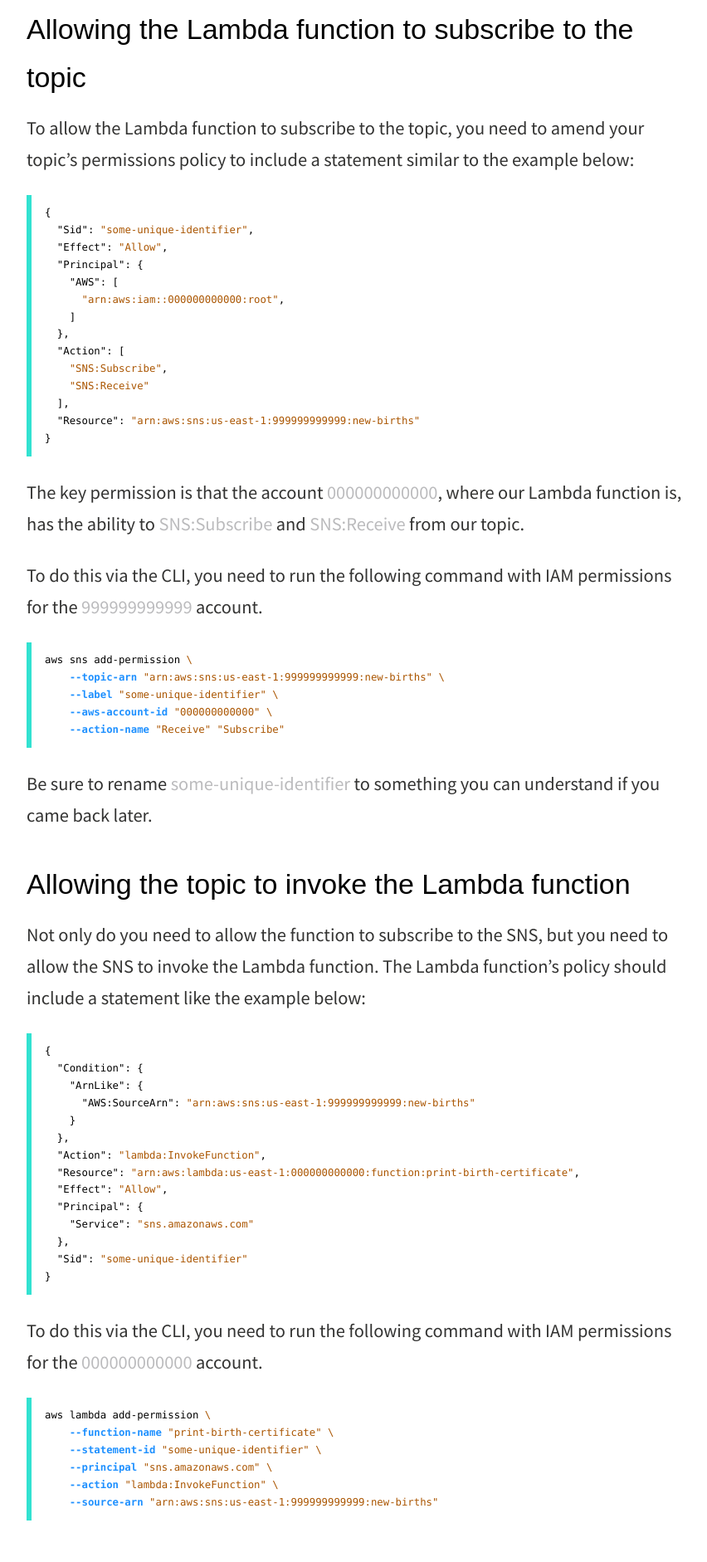
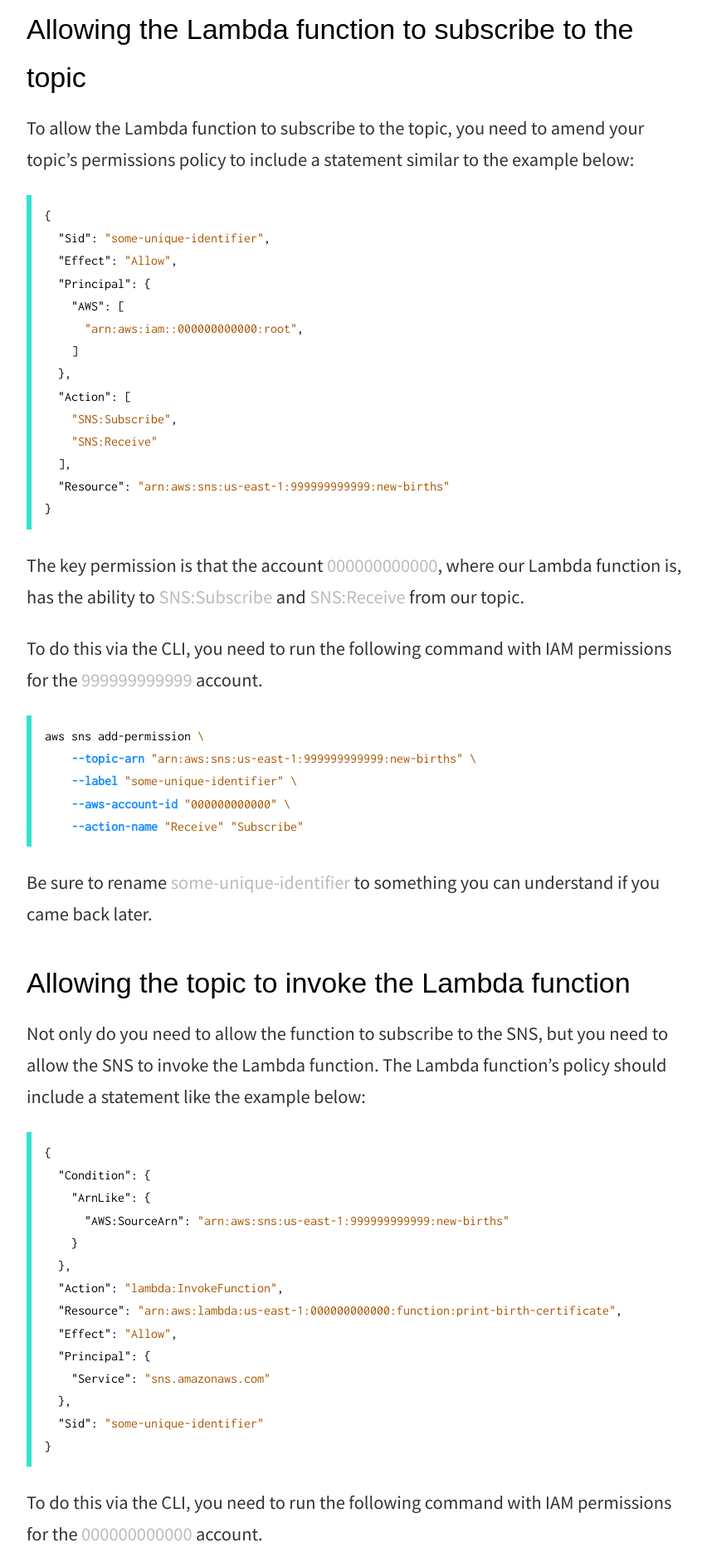
Before and after one commit to JimmyThompson/jimmythompson.co.uk, a Jekyll site: the page built from _posts/2015-11-03-sns-and-lambda.md, in a window 1280 px wide. Shown: the part 994-2876 px from the top of the page at 83% size, without its empty margins (208-1060 px from the left). Built offline with Jekyll 4.4.1, drawn with Linux system fonts in a browser that asks for light colours; nearby versions of some CDN libraries; some web fonts are replaced.

Commit message:
Change code font

```diff
--- a/style/blogpost.scss
+++ b/style/blogpost.scss
@@ -130,7 +130,7 @@
 
   font: {
     family: $code-font;
-    size: 0.55em;
+    size: $font-echo;
   }
 
   margin: 16px 16px;
--- a/style/variables.scss
+++ b/style/variables.scss
@@ -1,9 +1,9 @@
-@import url('https://fonts.googleapis.com/css?family=Patua+One|Source+Sans+Pro|Raleway');
+@import url('https://fonts.googleapis.com/css?family=Patua+One|Source+Sans+Pro|Raleway|Inconsolata');
 
 $main-font:       'Source Sans Pro', Arial, sans-serif;
 $header-font:     'Patua One', sans-serif;
 $logo-font:       'Raleway', sans-serif;
-$code-font:       'Monaco', 'Consolas', 'DejaVu Sans Mono', 'Bitstream Vera Sans Mono', monospace;
+$code-font:       'Inconsolata', 'Monaco', 'Consolas', monospace;
 
 $light: white;
 $light-tint: #f8f9f8;
```
